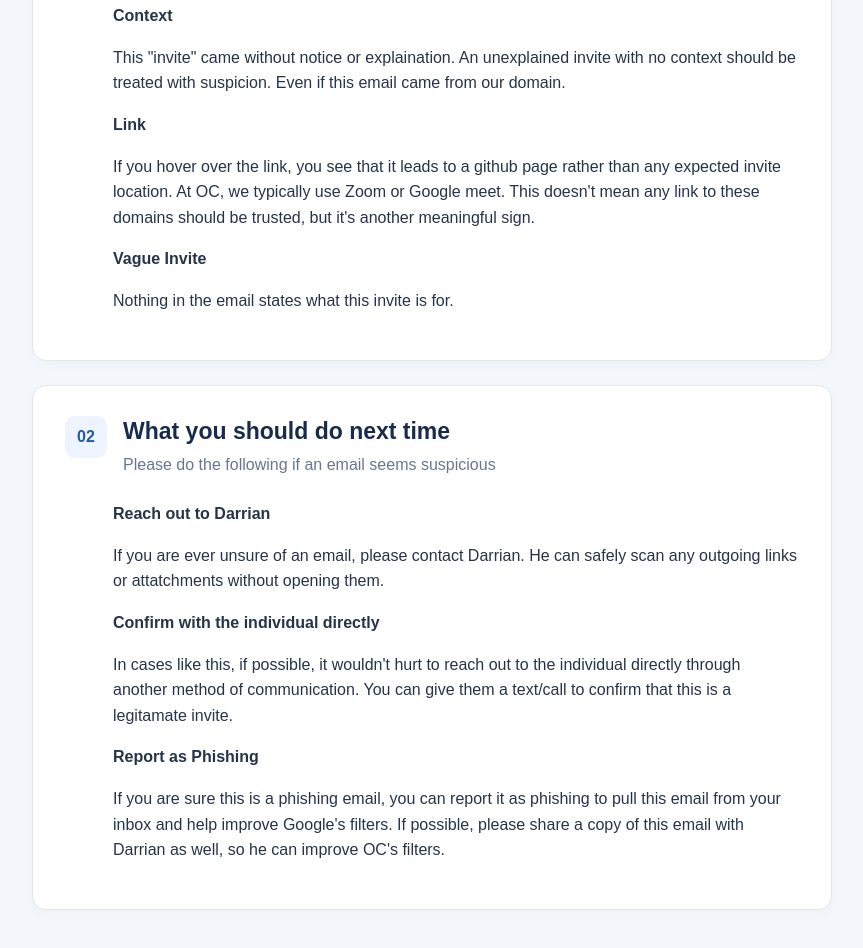
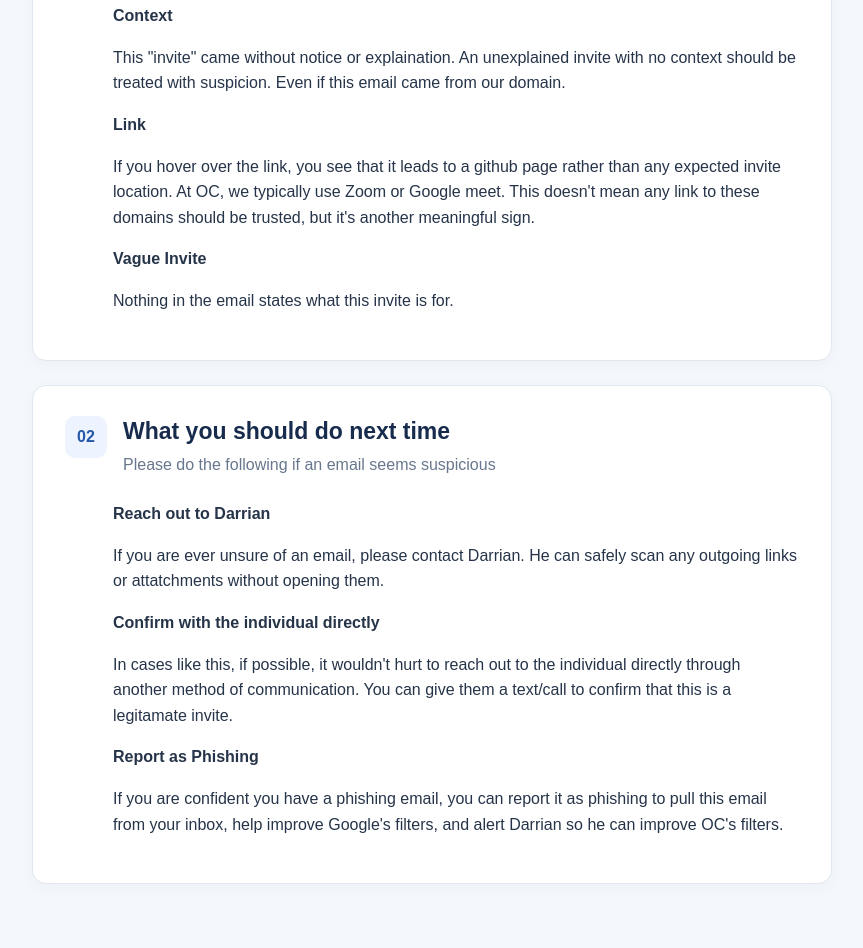
Before and after one commit to DaratOC/DaratOC.github.io, a plain HTML site: page index.html in a window 1280 px wide. Shown: the part 670-1618 px from the top of the page, without its empty margins (208-1071 px from the left). After the commit the page ends 1594 px from the top, so only its background shows below. Drawn offline with Linux system fonts and the light colour scheme.

Commit message:
Refine phishing report instructions in index.html

```diff
--- a/index.html
+++ b/index.html
@@ -71,7 +71,7 @@
                         </ol>
                         <ol>
                             <strong>Report as Phishing</strong>
-                            <p>If you are sure this is a phishing email, you can report it as phishing to pull this email from your inbox and help improve Google's filters. If possible, please share a copy of this email with Darrian as well, so he can improve OC's filters.</p>
+                            <p>If you are confident you have a phishing email, you can report it as phishing to pull this email from your inbox, help improve Google's filters, and alert Darrian so he can improve OC's filters.</p>
                         </ol>
                     </ul>
                 </div>
```
